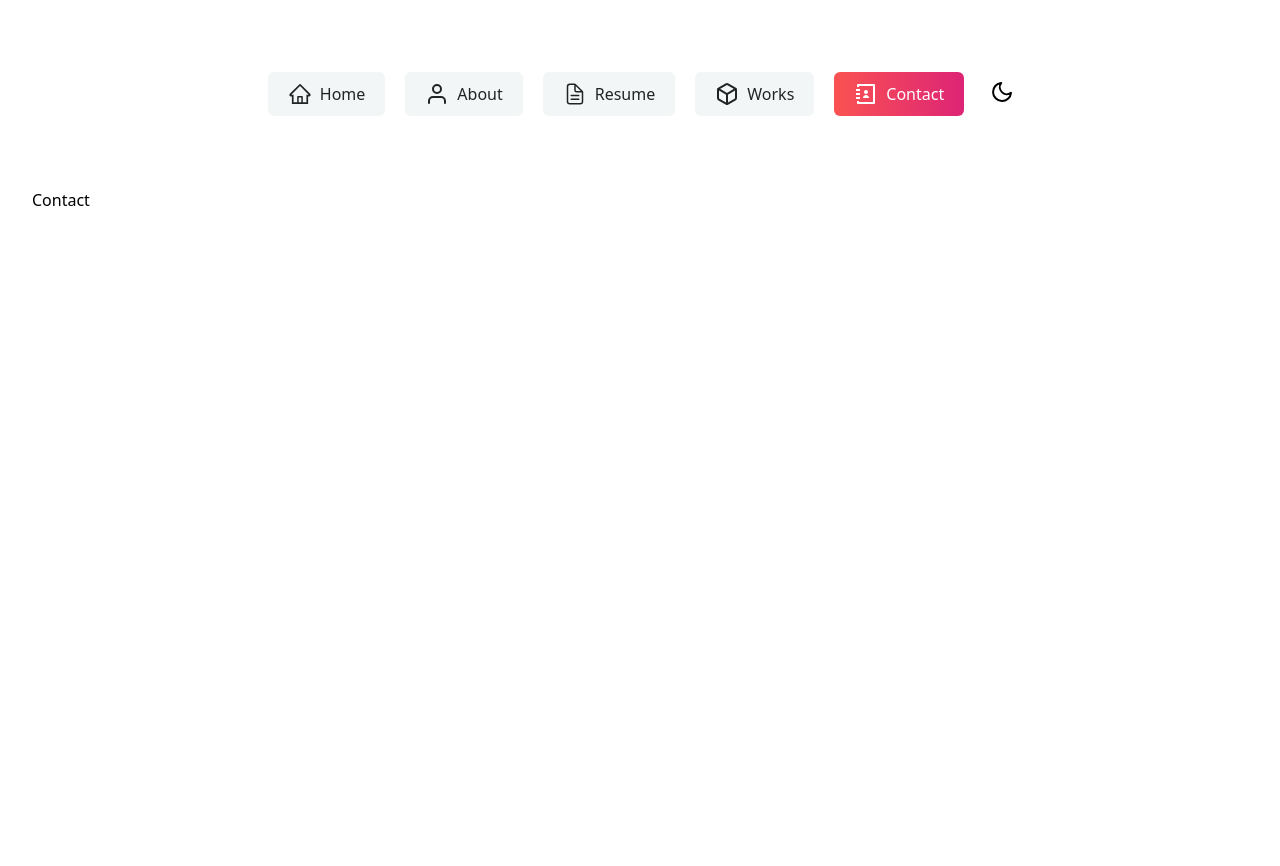
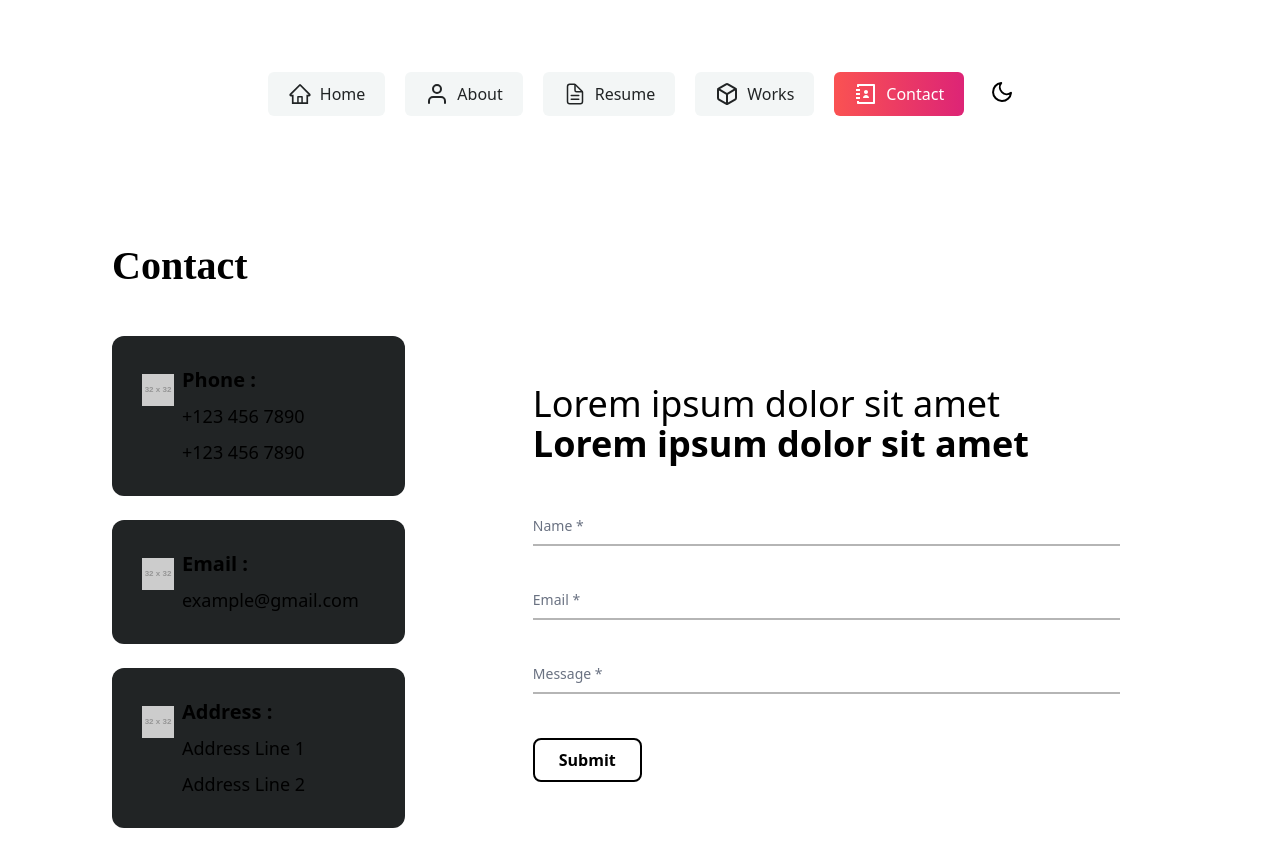
Before and after one commit to kilicalparslan/portfolio-react, a React (Vite) app: page /contact in a window 1280 px wide. Shown: the top 866 px of the page. Before the commit the page ends 800 px from the top, so only its background shows below. Built offline with nearby package versions, Linux system fonts and the light colour scheme.

Commit message:
contact page added

```diff
--- /dev/null
+++ b/src/components/Footer.tsx
@@ -0,0 +1,21 @@
+export default function Footer() {
+  return (
+    <footer
+      className="overflow-hidden rounded-b-2xl"
+      style={{ background: "rgb(33, 36, 37)" }}
+    >
+      <p className="text-center py-6 text-gray-lite  dark:text-color-910 ">
+        © 2025 All Rights Reserved by{" "}
+        <a
+          className="hover:text-[#FA5252] duration-300 transition"
+          href=""
+          target="_blank"
+          rel="noopener noreferrer"
+        >
+          template
+        </a>
+        .
+      </p>
+    </footer>
+  );
+}
--- a/src/pages/Contact.tsx
+++ b/src/pages/Contact.tsx
@@ -1,7 +1,141 @@
-import React from "react";
+const contactInfo = [
+  {
+    title: "Phone :",
+    lines: ["+123 456 7890", "+123 456 7890"],
+    icon: "https://placehold.co/32",
+  },
+  {
+    title: "Email :",
+    lines: ["example@gmail.com"],
+    icon: "https://placehold.co/32",
+  },
+  {
+    title: "Address :",
+    lines: ["Address Line 1", "Address Line 2"],
+    icon: "https://placehold.co/32",
+  },
+];
 
 function Contact() {
-  return <div>Contact</div>;
+  return (
+    <section className="bg-white lg:rounded-2xl dark:bg-[#111111]">
+      <div data-aos="fade" className="aos-init aos-animate">
+        <div className="container px-4 sm:px-5 md:px-10 lg:px-20">
+          <div className="py-12">
+            <h2 className="after-effect after:left-40 mb-[40px] mt-12  lg:mt-0">
+              Contact
+            </h2>
+            <div className="lg:flex gap-x-20">
+              <div className="w-full lg:w-[40%] xl:w-[30%] space-y-6">
+                {contactInfo.map((info, index) => (
+                  <div
+                    key={index}
+                    className="flex flex-wrap dark:bg-transparent p-[30px] border-[#A6A6A6] gap-2 rounded-xl"
+                    style={{ background: "rgb(33, 36, 37)" }}
+                  >
+                    <span className="w-8 mt-2">
+                      <img
+                        src={info.icon}
+                        alt="icon"
+                        className="text-4xl dark:text-white"
+                      />
+                    </span>
+                    <div className="space-y-2">
+                      <p className="text-xl font-semibold dark:text-white">
+                        {info.title}
+                      </p>
+                      {info.lines.map((line, lineIndex) => (
+                        <p
+                          key={lineIndex}
+                          className="text-gray-lite text-lg dark:text-[#A6A6A6]"
+                        >
+                          {line}
+                        </p>
+                      ))}
+                    </div>
+                  </div>
+                ))}
+              </div>
+              <div className="w-full mt-8 lg:mt-0 lg:w-[60%] xl:w-[70%]">
+                <div
+                  data-aos="fade"
+                  className="dark:border-[#212425] dark:border-2 mb-16 md:p-[48px] p-4 bg-color-810 rounded-xl dark:bg-[#111111] md:mb-[60px] aos-init aos-animate"
+                >
+                  <h3 className="text-4xl  ">
+                    <span className="text-gray-lite dark:text-[#A6A6A6] ">
+                      Lorem ipsum dolor sit amet
+                    </span>
+                    <br />
+                    <span className="font-semibold dark:text-white">
+                      Lorem ipsum dolor sit amet
+                    </span>
+                  </h3>
+                  <form id="myForm">
+                    <div className="relative  z-0 w-full mt-[40px] mb-8 group">
+                      <input
+                        type="text"
+                        name="name"
+                        className="block autofill:bg-transparent py-2.5 px-0 w-full text-sm text-gray-lite bg-transparent border-0 border-b-[2px] border-[#B5B5B5] appearance-none dark:text-white dark:border-[#333333] dark:focus:border-[#FF6464] focus:outline-none focus:ring-0 focus:border-[#FF6464] peer"
+                        placeholder=" "
+                        required={true}
+                      />
+                      <label
+                        htmlFor="name"
+                        className="peer-focus:font-medium absolute text-sm text-gray-500 dark:text-color-910 duration-300 transform -translate-y-6 scale-75 top-3 -z-10 origin-[0] peer-focus:left-0 peer-focus:text-[#FF6464] peer-focus:dark:text-[#FF6464] peer-placeholder-shown:scale-100 peer-placeholder-shown:translate-y-0 peer-focus:scale-75 peer-focus:-translate-y-8"
+                      >
+                        Name *
+                      </label>
+                    </div>
+                    <div className="relative z-0 w-full mb-8 group">
+                      <input
+                        type="email"
+                        name="user_email"
+                        className="block autofill:text-red-900 needed py-2.5 px-0 w-full text-sm text-gray-lite bg-transparent border-0 border-b-[2px] border-[#B5B5B5] appearance-none dark:text-white dark:border-[#333333] dark:focus:border-[#FF6464] focus:outline-none focus:ring-0 focus:border-[#5185D4] peer"
+                        placeholder=" "
+                        id="user_email"
+                        required={true}
+                      />
+                      <label
+                        htmlFor="user_email"
+                        className="peer-focus:font-medium absolute text-sm text-gray-500 dark:text-color-910 duration-300 transform -translate-y-6 scale-75 top-3 -z-10 origin-[0] peer-focus:left-0 peer-focus:text-[#5185D4] peer-focus:dark:text-[#FF6464] peer-placeholder-shown:scale-100 peer-placeholder-shown:translate-y-0 peer-focus:scale-75 peer-focus:-translate-y-8"
+                      >
+                        Email *
+                      </label>
+                    </div>
+                    <div className="relative z-0 w-full mb-8 group">
+                      <input
+                        type="text"
+                        name="message"
+                        className="block autofill:bg-yellow-200 py-2.5 px-0 w-full text-sm text-gray-lite bg-transparent border-0 border-b-[2px] border-[#B5B5B5] appearance-none dark:text-white dark:border-[#333333] dark:focus:border-[#FF6464] focus:outline-none focus:ring-0 focus:border-[#CA56F2] peer"
+                        placeholder=" "
+                        id="message"
+                        required={true}
+                        spellCheck="false"
+                        data-ms-editor="true"
+                      />
+                      <label
+                        htmlFor="message"
+                        className="peer-focus:font-medium absolute text-sm text-gray-500 dark:text-color-910 duration-300 transform -translate-y-6 scale-75 top-3 -z-10 origin-[0] peer-focus:left-0 peer-focus:text-[#CA56F2] peer-focus:dark:text-[#FF6464] peer-placeholder-shown:scale-100 peer-placeholder-shown:translate-y-0 peer-focus:scale-75 peer-focus:-translate-y-8"
+                      >
+                        Message *
+                      </label>
+                    </div>
+                    <div className="transition-all duration-300  ease-in-out inline-block hover:bg-gradient-to-r from-[#FA5252] to-[#DD2476] rounded-lg  mt-3">
+                      <input
+                        type="submit"
+                        className=" transition ease-in duration-200 font-semibold cursor-pointer border-color-910   hover:border-transparent px-6  py-2 rounded-lg border-[2px]  hover:text-white   dark:text-white "
+                        value="Submit"
+                      />
+                    </div>
+                  </form>
+                </div>
+              </div>
+            </div>
+          </div>
+        </div>
+      </div>
+    </section>
+  );
 }
 
 export default Contact;
--- a/src/pages/Resume.tsx
+++ b/src/pages/Resume.tsx
@@ -219,21 +219,6 @@ function Resume() {
             </div>
           </div>
         </div>
-
-        <footer className="overflow-hidden rounded-b-2xl bg-transparent">
-          <p className="text-center py-6 text-gray-lite dark:text-color-910 ">
-            © 2025 All Rights Reserved by{" "}
-            <a
-              className="hover:text-[#FA5252] duration-300 transition"
-              href=""
-              target="_blank"
-              rel="noopener noreferrer"
-            >
-              template
-            </a>
-            .
-          </p>
-        </footer>
       </div>
     </section>
   );
```
